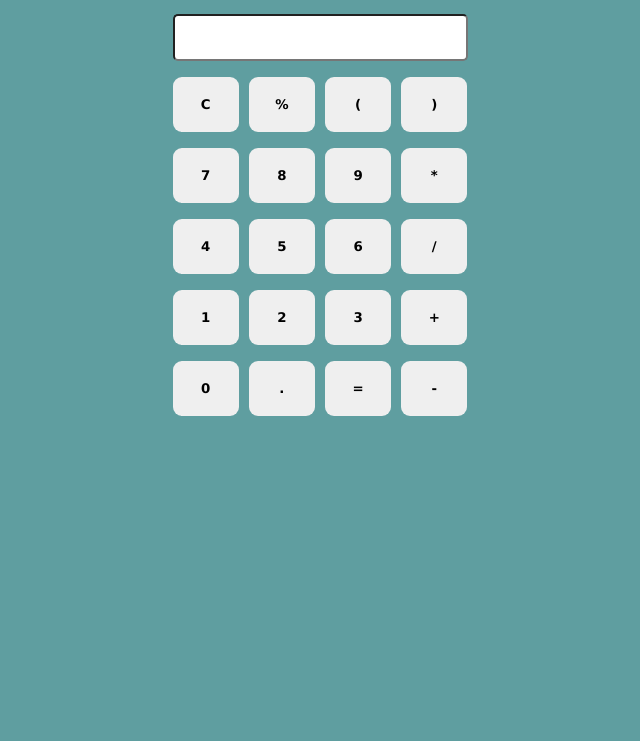
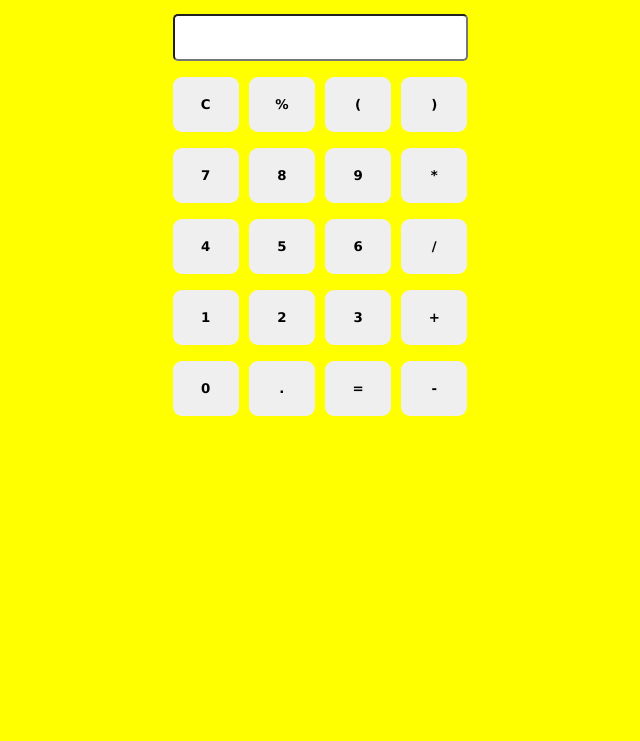
Before and after one commit to Awesomemayor/awesomemayor.github.io, a plain HTML site: page index.html in a window 1280 px wide. Shown: the part 80-821 px from the top of the page, without its empty margins (328-968 px from the left). Drawn offline with Linux system fonts and the light colour scheme; a web font is replaced by a local one.

Commit message:
updated background color

```diff
--- a/style.css
+++ b/style.css
@@ -3,7 +3,7 @@ html, body {
   height: 100%;
   width: 100%;
   font-family: Cambria, Cochin, Georgia, Times, 'Times New Roman', serif;
-  background-color: cadetblue;
+  background-color: yellow;
   font-weight: bold;
   color: white;
 }
```
